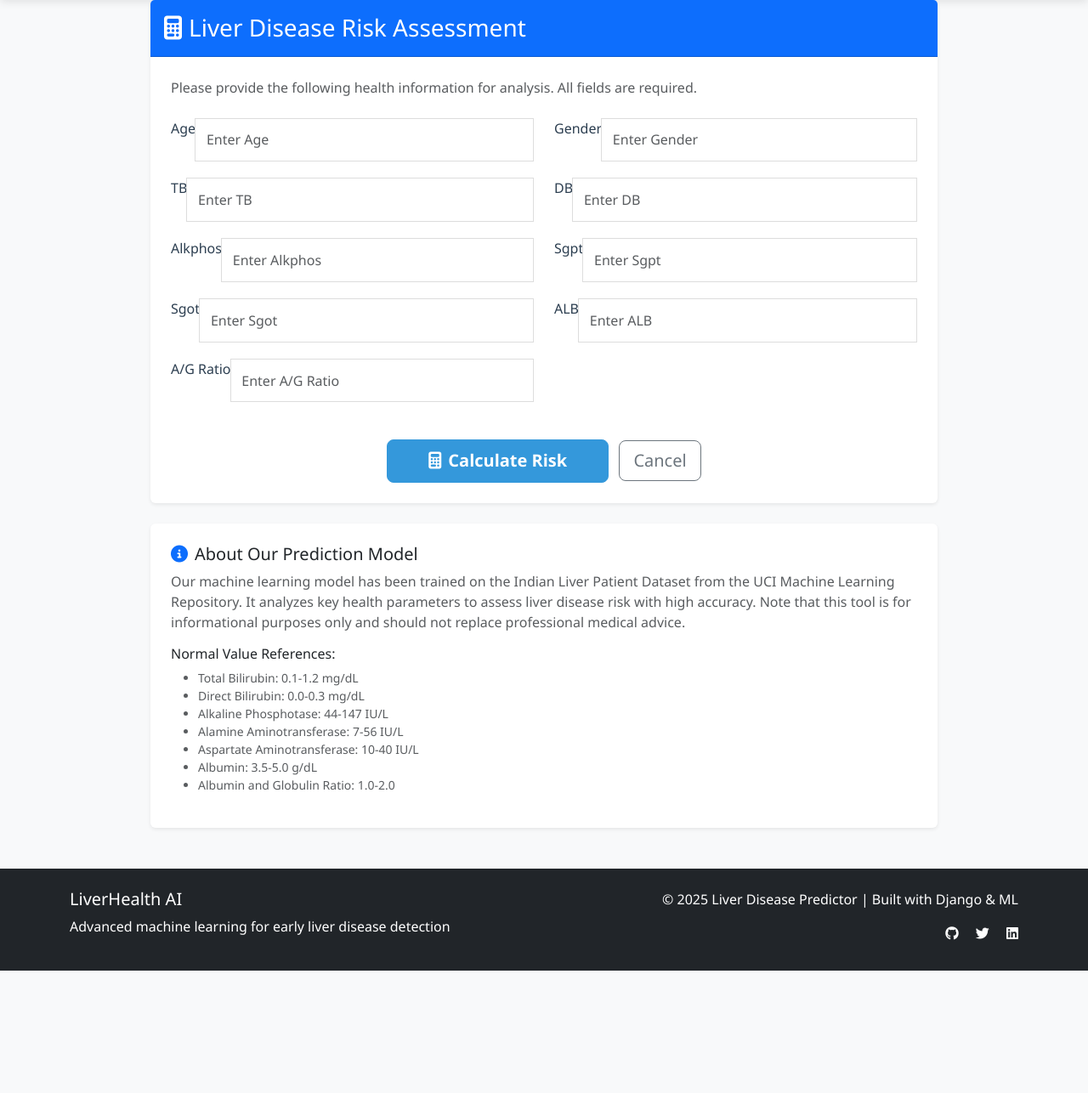
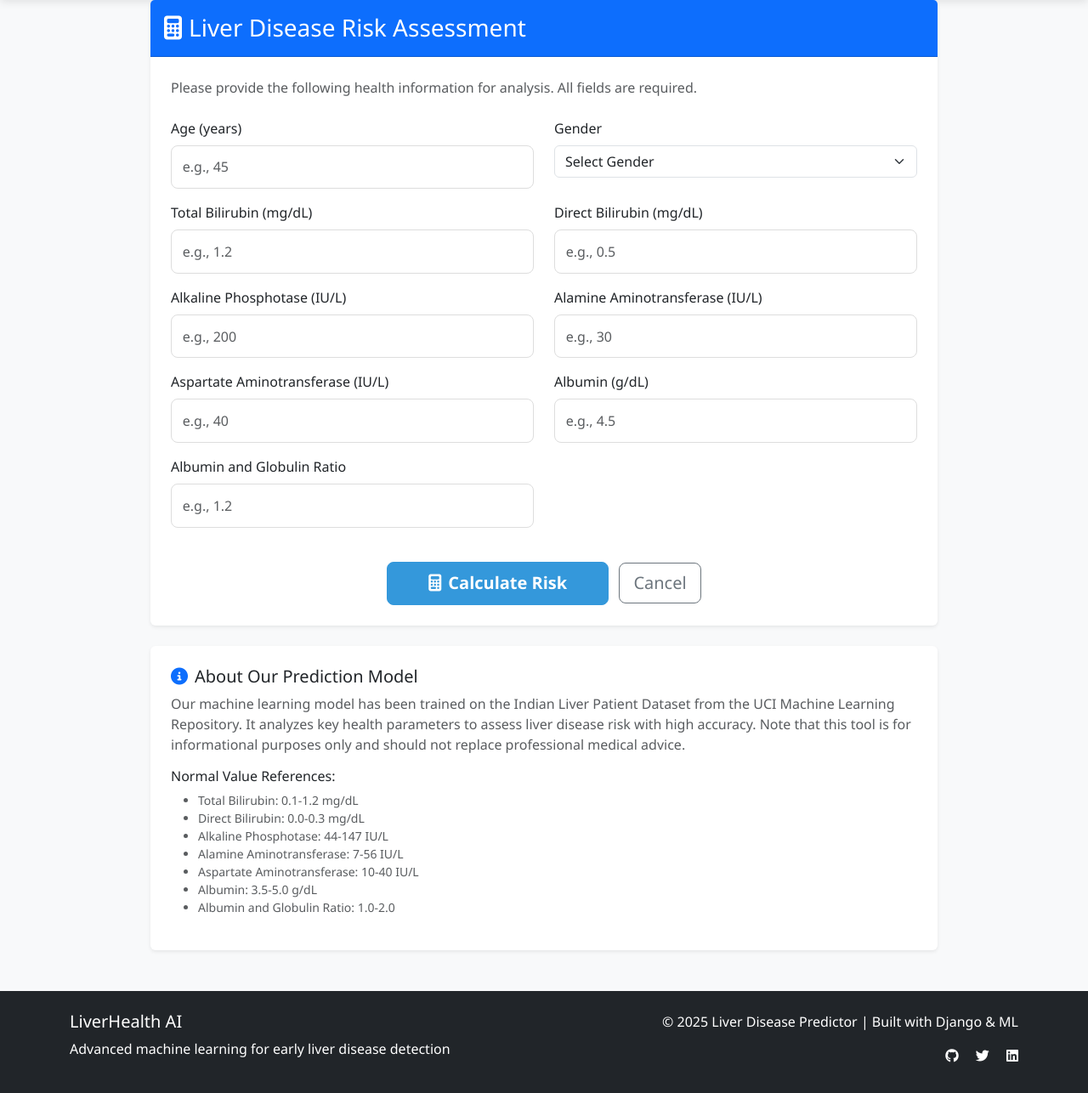
Before and after one commit to The-mRu/ML-Final-Lab-Project-, a Django app: page /predict/ in a window 1280 px wide. Shown: the part 56-1342 px from the top of the page at 85% size. Before the commit the page ends 1198 px from the top, so only its background shows below. Run offline with Django 5.2, Linux system fonts and the light colour scheme; parts of the project's set-up code (start-up, migrations or seed data) failed here and were passed over.

Commit message:
user input

```diff
--- a/liver_django/predictor/templates/predictor/index.html
+++ b/liver_django/predictor/templates/predictor/index.html
@@ -1,4 +1,4 @@
-<!DOCTYPE html>
+{% comment %} <!DOCTYPE html>
 <html>
 <head>
   <title>Liver Disease Prediction</title>
@@ -25,3 +25,4 @@
   {% endif %}
 </body>
 </html>
+ {% endcomment %}
--- a/liver_django/predictor/templates/predictor/predict.html
+++ b/liver_django/predictor/templates/predictor/predict.html
@@ -9,6 +9,7 @@
         </div>
         <div class="card-body p-4">
           <p class="text-muted mb-4">Please provide the following health information for analysis. All fields are required.</p>
+          {% comment %}
 
           <form method="post" class="needs-validation" novalidate>
             {% csrf_token %}
@@ -34,6 +35,133 @@
               <a href="{% url 'homepage' %}" class="btn btn-outline-secondary btn-lg ms-2">Cancel</a>
             </div>
           </form>
+
+          {% endcomment %}
+          <!-- Replace the entire form section with this code -->
+<form method="post" class="needs-validation" novalidate>
+  {% csrf_token %}
+
+  <div class="row">
+    <!-- Age -->
+    <div class="col-md-6 mb-3">
+      <div class="form-group">
+        <label for="Age" class="form-label">Age (years)</label>
+        <input type="number" id="Age" name="Age" class="form-control" placeholder="e.g., 45" min="0" max="120" required>
+        <div class="invalid-feedback">
+          Please provide a valid age (0-120 years).
+        </div>
+      </div>
+    </div>
+
+    <!-- Gender -->
+    <div class="col-md-6 mb-3">
+      <div class="form-group">
+        <label for="Gender" class="form-label">Gender</label>
+        <select id="Gender" name="Gender" class="form-select" required>
+          <option value="">Select Gender</option>
+          <option value="1">Male</option>
+          <option value="0">Female</option>
+        </select>
+        <div class="invalid-feedback">
+          Please select a gender.
+        </div>
+      </div>
+    </div>
+  </div>
+
+  <div class="row">
+    <!-- Total Bilirubin (TB) -->
+    <div class="col-md-6 mb-3">
+      <div class="form-group">
+        <label for="TB" class="form-label">Total Bilirubin (mg/dL)</label>
+        <input type="number" step="0.1" id="TB" name="TB" class="form-control" placeholder="e.g., 1.2" min="0" required>
+        <div class="invalid-feedback">
+          Please provide Total Bilirubin value.
+        </div>
+      </div>
+    </div>
+
+    <!-- Direct Bilirubin (DB) -->
+    <div class="col-md-6 mb-3">
+      <div class="form-group">
+        <label for="DB" class="form-label">Direct Bilirubin (mg/dL)</label>
+        <input type="number" step="0.1" id="DB" name="DB" class="form-control" placeholder="e.g., 0.5" min="0" required>
+        <div class="invalid-feedback">
+          Please provide Direct Bilirubin value.
+        </div>
+      </div>
+    </div>
+  </div>
+
+  <div class="row">
+    <!-- Alkaline Phosphotase (Alkphos) -->
+    <div class="col-md-6 mb-3">
+      <div class="form-group">
+        <label for="Alkphos" class="form-label">Alkaline Phosphotase (IU/L)</label>
+        <input type="number" id="Alkphos" name="Alkphos" class="form-control" placeholder="e.g., 200" min="0" required>
+        <div class="invalid-feedback">
+          Please provide Alkaline Phosphotase value.
+        </div>
+      </div>
+    </div>
+
+    <!-- Alamine Aminotransferase (Sgpt) -->
+    <div class="col-md-6 mb-3">
+      <div class="form-group">
+        <label for="Sgpt" class="form-label">Alamine Aminotransferase (IU/L)</label>
+        <input type="number" id="Sgpt" name="Sgpt" class="form-control" placeholder="e.g., 30" min="0" required>
+        <div class="invalid-feedback">
+          Please provide Alamine Aminotransferase value.
+        </div>
+      </div>
+    </div>
+  </div>
+
+  <div class="row">
+    <!-- Aspartate Aminotransferase (Sgot) -->
+    <div class="col-md-6 mb-3">
+      <div class="form-group">
+        <label for="Sgot" class="form-label">Aspartate Aminotransferase (IU/L)</label>
+        <input type="number" id="Sgot" name="Sgot" class="form-control" placeholder="e.g., 40" min="0" required>
+        <div class="invalid-feedback">
+          Please provide Aspartate Aminotransferase value.
+        </div>
+      </div>
+    </div>
+
+    <!-- Albumin (ALB) -->
+    <div class="col-md-6 mb-3">
+      <div class="form-group">
+        <label for="ALB" class="form-label">Albumin (g/dL)</label>
+        <input type="number" step="0.1" id="ALB" name="ALB" class="form-control" placeholder="e.g., 4.5" min="0" required>
+        <div class="invalid-feedback">
+          Please provide Albumin value.
+        </div>
+      </div>
+    </div>
+  </div>
+
+  <div class="row">
+    <!-- A/G Ratio -->
+    <div class="col-md-6 mb-3">
+      <div class="form-group">
+        <label for="AG_Ratio" class="form-label">Albumin and Globulin Ratio</label>
+        <input type="number" step="0.1" id="AG_Ratio" name="A/G Ratio" class="form-control" placeholder="e.g., 1.2" min="0" required>
+        <div class="invalid-feedback">
+          Please provide Albumin and Globulin Ratio.
+        </div>
+      </div>
+    </div>
+  </div>
+
+  <div class="text-center mt-4">
+    <button type="submit" class="btn btn-primary btn-lg px-5">
+      <i class="fas fa-calculator me-2"></i>Calculate Risk
+    </button>
+    <a href="{% url 'homepage' %}" class="btn btn-outline-secondary btn-lg ms-2">Cancel</a>
+  </div>
+</form>
+
 
           {% if result %}
           <div class="mt-5">
@@ -130,114 +258,3 @@
 })()
 </script>
 {% endblock %}
-{% comment %}
-{% extends "base.html" %}
-{% block content %}
-<div class="container">
-  <div class="row justify-content-center">
-    <div class="col-md-10">
-      <div class="card shadow-sm border-0">
-        <div class="card-header bg-primary text-white py-3">
-          <h3 class="mb-0"><i class="fas fa-calculator me-2"></i>Liver Disease Risk Assessment</h3>
-        </div>
-        <div class="card-body p-4">
-          <p class="text-muted mb-4">Please provide the following health information for analysis. All fields are required.</p>
-
-          <form method="post" class="needs-validation" novalidate>
-            {% csrf_token %}
-
-            <div class="row">
-              {% for f in feature_names %}
-              <div class="col-md-6">
-                <div class="input-group">
-                  <label for="{{ f }}">{{ f }}</label>
-                  <input type="text" id="{{ f }}" name="{{ f }}" class="form-control" placeholder="Enter {{ f }}" required>
-                  <div class="invalid-feedback">
-                    Please provide a value for {{ f }}.
-                  </div>
-                </div>
-              </div>
-              {% endfor %}
-            </div>
-
-            <div class="text-center mt-4">
-              <button type="submit" class="btn btn-primary btn-lg px-5">
-                <i class="fas fa-calculator me-2"></i>Calculate Risk
-              </button>
-              <a href="{% url 'homepage' %}" class="btn btn-outline-secondary btn-lg ms-2">Cancel</a>
-            </div>
-          </form>
-
-          {% if result %}
-          <div class="mt-5">
-            <div class="card result-card {% if 'Disease' in result %}risk-high{% else %}risk-low{% endif %}">
-              <div class="card-body p-4">
-                <h4 class="card-title"><i class="fas fa-clipboard-list me-2"></i>Prediction Results</h4>
-                <div class="row align-items-center">
-                  <div class="col-md-8">
-                    <h5 class="{% if 'Disease' in result %}text-danger{% else %}text-success{% endif %}">
-                      {{ result }}
-                    </h5>
-                    <p class="text-muted mt-3">
-                      {% if 'Disease' in result %}
-                      Our analysis indicates potential liver health concerns. Please consult with a healthcare professional for a comprehensive evaluation.
-                      {% else %}
-                      Our analysis suggests low risk for liver disease. Maintain your healthy lifestyle with regular check-ups.
-                      {% endif %}
-                    </p>
-                  </div>
-                  <div class="col-md-4 text-center">
-                    <div class="display-4 {% if 'Disease' in result %}text-danger{% else %}text-success{% endif %}">
-                      <i class="fas {% if 'Disease' in result %}fa-exclamation-triangle{% else %}fa-check-circle{% endif %}"></i>
-                    </div>
-                  </div>
-                </div>
-              </div>
-            </div>
-
-            <div class="mt-4">
-              <div class="d-grid gap-2">
-                <a href="{% url 'predict_page' %}" class="btn btn-outline-primary">
-                  <i class="fas fa-redo me-2"></i>Perform Another Assessment
-                </a>
-              </div>
-            </div>
-          </div>
-          {% endif %}
-        </div>
-      </div>
-
-      <!-- Information Section -->
-      <div class="card mt-4 border-0 shadow-sm">
-        <div class="card-body p-4">
-          <h5><i class="fas fa-info-circle me-2 text-primary"></i>About Our Prediction Model</h5>
-          <p class="text-muted">
-            Our machine learning model has been trained on the Indian Liver Patient Dataset from the UCI Machine Learning Repository.
-            It analyzes key health parameters to assess liver disease risk with high accuracy. Note that this tool is for informational
-            purposes only and should not replace professional medical advice.
-          </p>
-        </div>
-      </div>
-    </div>
-  </div>
-</div>
-
-<script>
-// Form validation
-(function () {
-  'use strict'
-  var forms = document.querySelectorAll('.needs-validation')
-  Array.prototype.slice.call(forms)
-    .forEach(function (form) {
-      form.addEventListener('submit', function (event) {
-        if (!form.checkValidity()) {
-          event.preventDefault()
-          event.stopPropagation()
-        }
-        form.classList.add('was-validated')
-      }, false)
-    })
-})()
-</script>
-{% endblock %}
- {% endcomment %}
```
Also changed, not shown: liver_django/predictor/views.py (+2 -29 lines), README.md, 1 other file.
